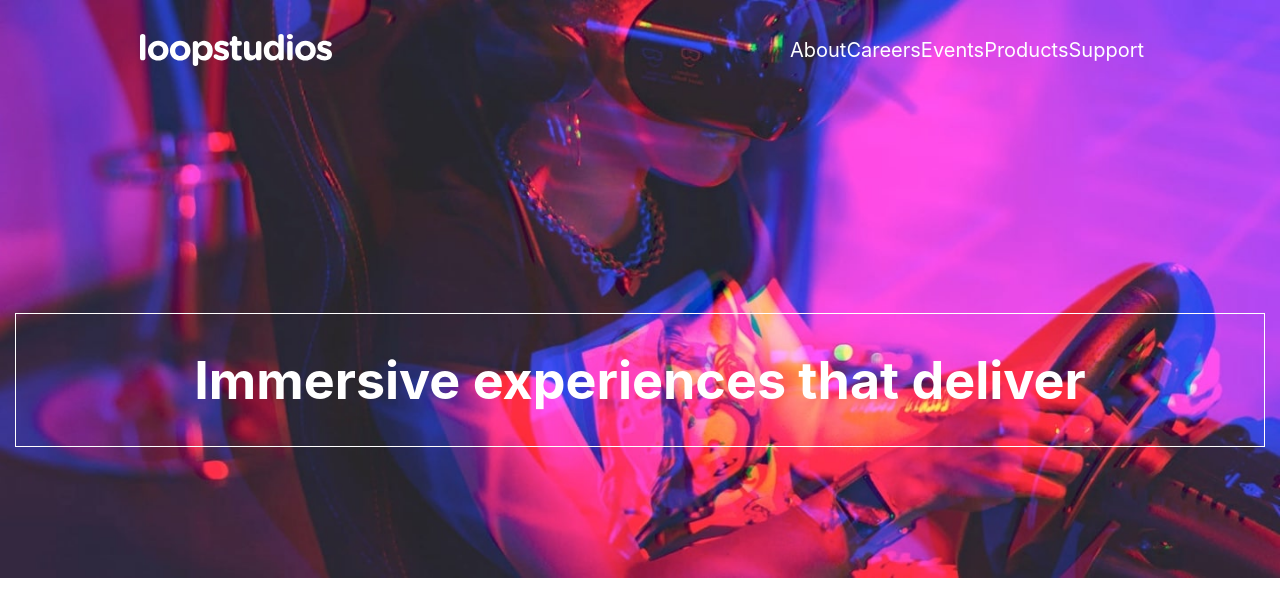
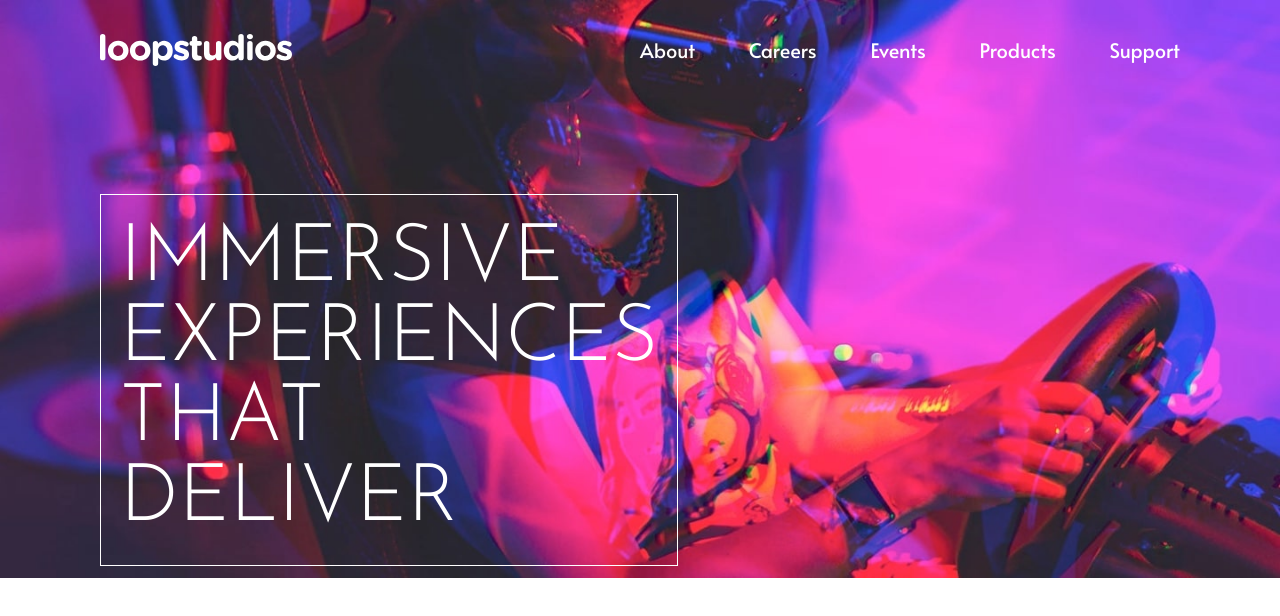
Before and after one commit to chrisHebs23/loopstudios-landing-page, a React (Create React App) app: page / in a window 1280 px wide. Shown: the top 616 px of the page. Built offline with nearby package versions, Linux system fonts and the light colour scheme.

Commit message:
finished hero section

```diff
--- a/public/index.html
+++ b/public/index.html
@@ -8,6 +8,12 @@
     <meta
       name="description"
       content="Web site created using create-react-app"
+    />
+    <link rel="preconnect" href="https://fonts.googleapis.com" />
+    <link rel="preconnect" href="https://fonts.gstatic.com" crossorigin />
+    <link
+      href="https://fonts.googleapis.com/css2?family=Alata&family=Josefin+Sans:wght@300&display=swap"
+      rel="stylesheet"
     />
     <link rel="apple-touch-icon" href="%PUBLIC_URL%/logo192.png" />
     <!--
--- a/src/Header/components/Header.css
+++ b/src/Header/components/Header.css
@@ -48,8 +48,8 @@
   color: #fff;
   list-style: none;
   font-size: 30px;
-  font-weight: 300;
   text-transform: uppercase;
+  font-family: "Alata", sans-serif;
 }
 .nav-mobile-con {
   width: 100%;
@@ -59,7 +59,7 @@
   justify-content: space-between;
 }
 .nav-laptop {
-  width: 35%;
+  width: 50%;
   display: flex;
 }
 .nav-laptop-con {
@@ -73,7 +73,7 @@
 
 @media only screen and (min-width: 1000px) {
   .header-container {
-    margin: 30px 140px;
+    margin: 30px 100px;
     justify-content: baseline;
   }
 
--- a/src/pages/HomePages/components/Home.css
+++ b/src/pages/HomePages/components/Home.css
@@ -18,17 +18,41 @@
   display: flex;
   justify-content: center;
   align-items: center;
-  width: 100%;
-  font-size: 26px;
+  width: auto;
   border: 1px white solid;
   margin: 0px 15px;
+}
+
+.hero-text h1 {
+  font-size: 2.7rem;
+  overflow-wrap: break-word;
+  line-height: auto;
+  margin: 20px;
+  font-weight: 300;
+  font-family: "Josefin Sans", sans-serif;
+  text-transform: uppercase;
 }
 
 @media only screen and (min-width: 1000px) {
   .hero-container {
     background-image: url("../../../images/desktop/image-hero.jpg");
     height: 95vh;
+    width: 100% !important;
     background-position: top;
     background-size: 100%;
+    justify-content: flex-start;
+  }
+  .hero-text {
+    display: flex;
+    justify-content: center;
+    align-items: center;
+    width: 45%;
+    border: 1px white solid;
+    margin: 0px 100px;
+  }
+
+  .hero-text h1 {
+    font-size: 80px;
+    margin: 25px;
   }
 }
```
